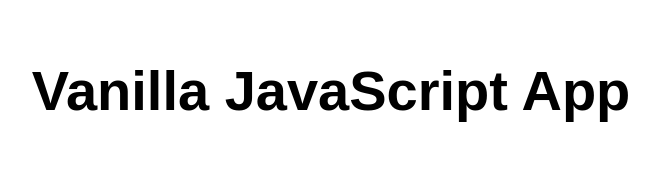
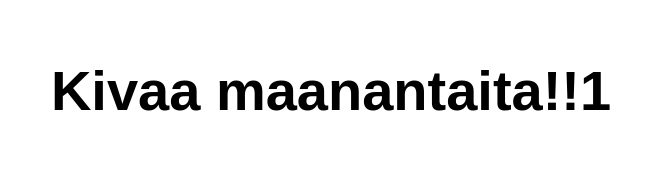
Before and after one commit to Tiuvouvou/my-first-static-web-app, a website: page src/index.html in a window 1280 px wide. Shown: the whole page, without its empty margins (309-968 px from the left). Drawn offline with Linux system fonts and the light colour scheme.

Commit message:
Update index.html

```diff
--- a/src/index.html
+++ b/src/index.html
@@ -10,7 +10,7 @@
 
 <body>
   <main>
-    <h1>Vanilla JavaScript App</h1>
+    <h1>Kivaa maanantaita!!1</h1>
   </main>
 </body>
 
```
